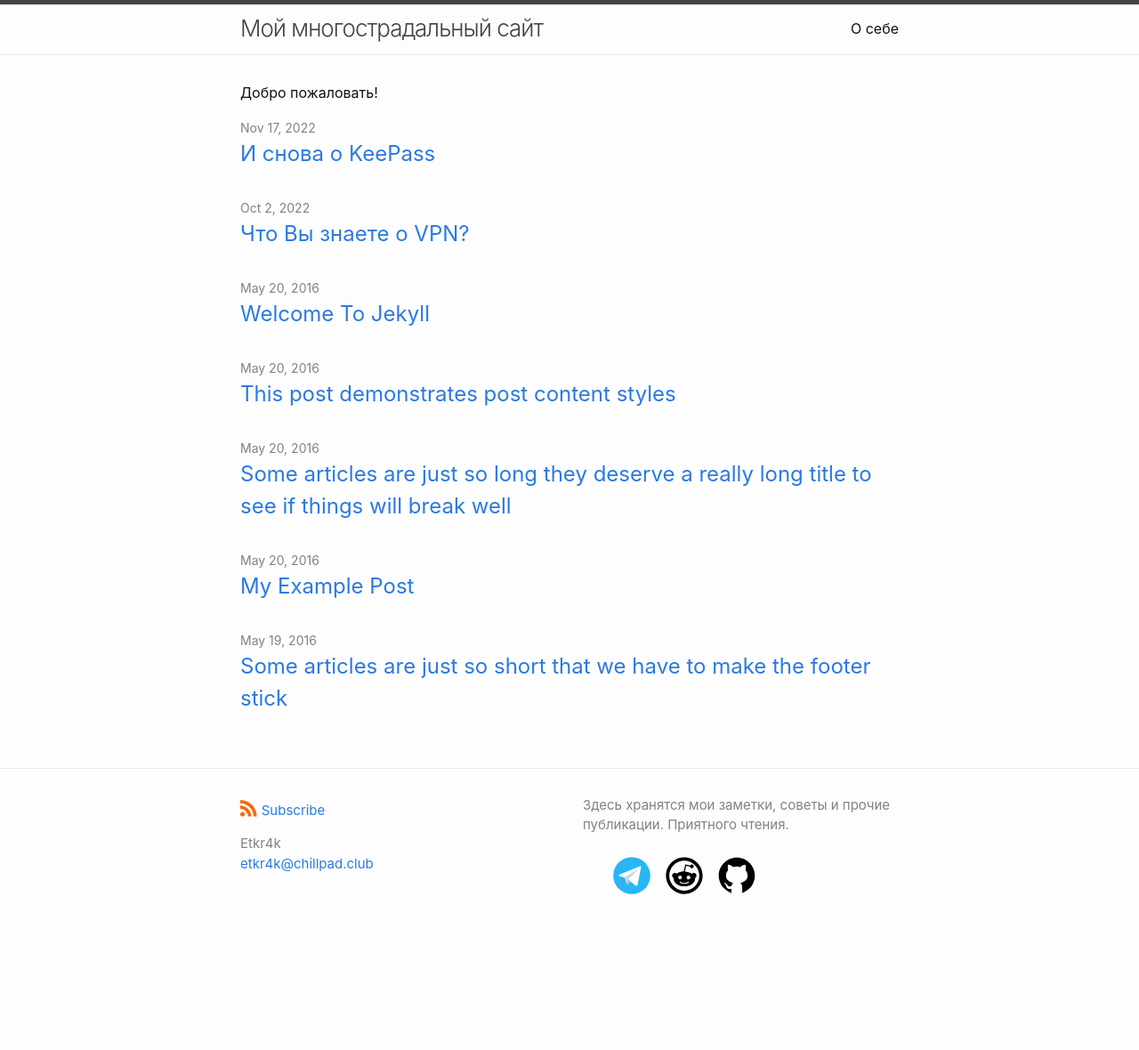
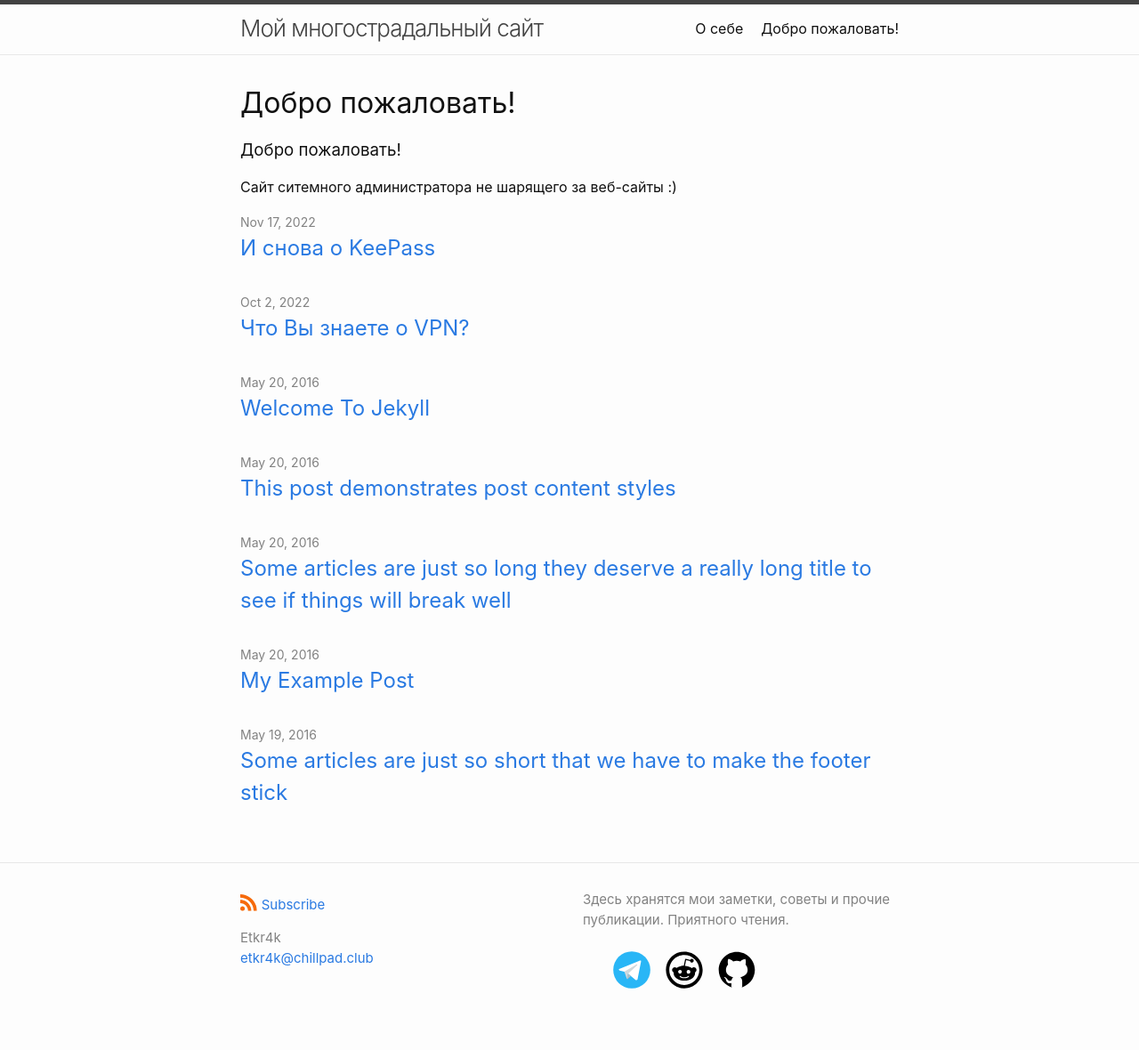
Before and after one commit to etkr4k/etkr4k.github.io, a Jekyll site: the page built from index.md, in a window 1280 px wide. Shown: the whole page at 89% size. Built offline with Jekyll 4.4.1, drawn with Linux system fonts in a browser that asks for light colours; our own code applies the rules of GitHub Pages for plain Markdown files; before the commit the page ends 1074 px from its top, so only the background shows below that.

Commit message:
modified:   index.md

```diff
--- a/index.md
+++ b/index.md
@@ -7,4 +7,5 @@
 #
 layout: home
 ---
-Добро пожаловать!
+### Добро пожаловать!
+Сайт ситемного администратора не шарящего за веб-сайты :)
```
